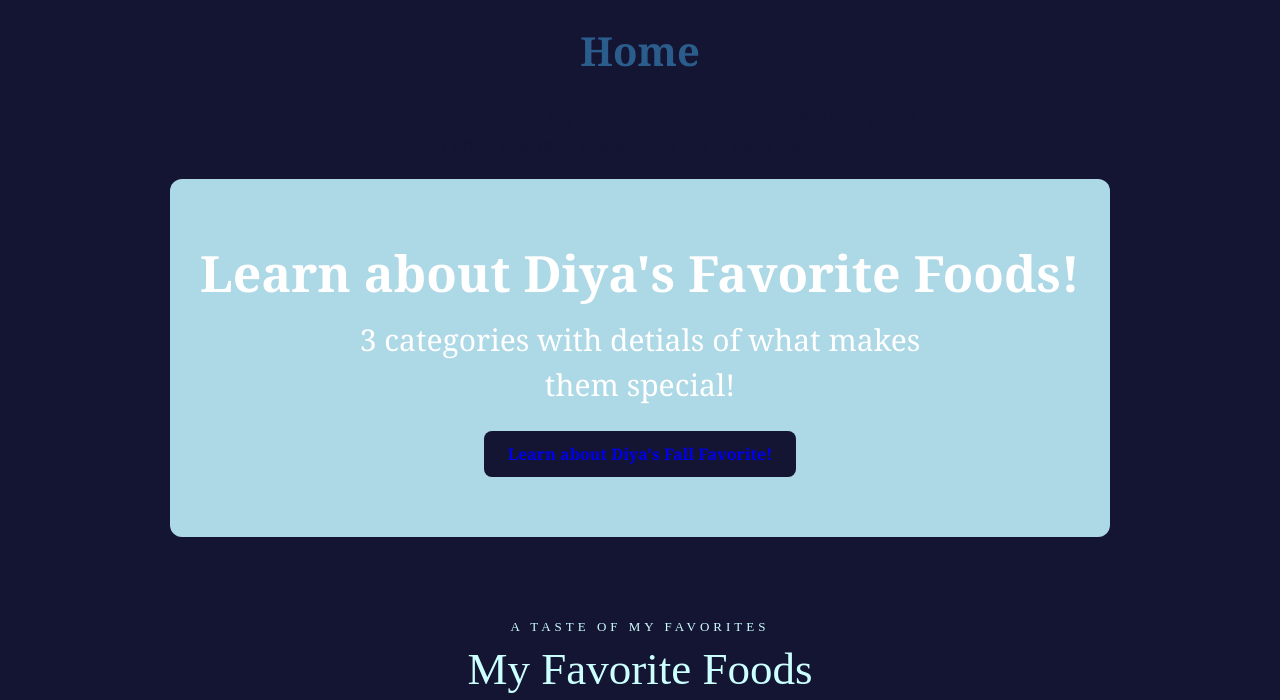
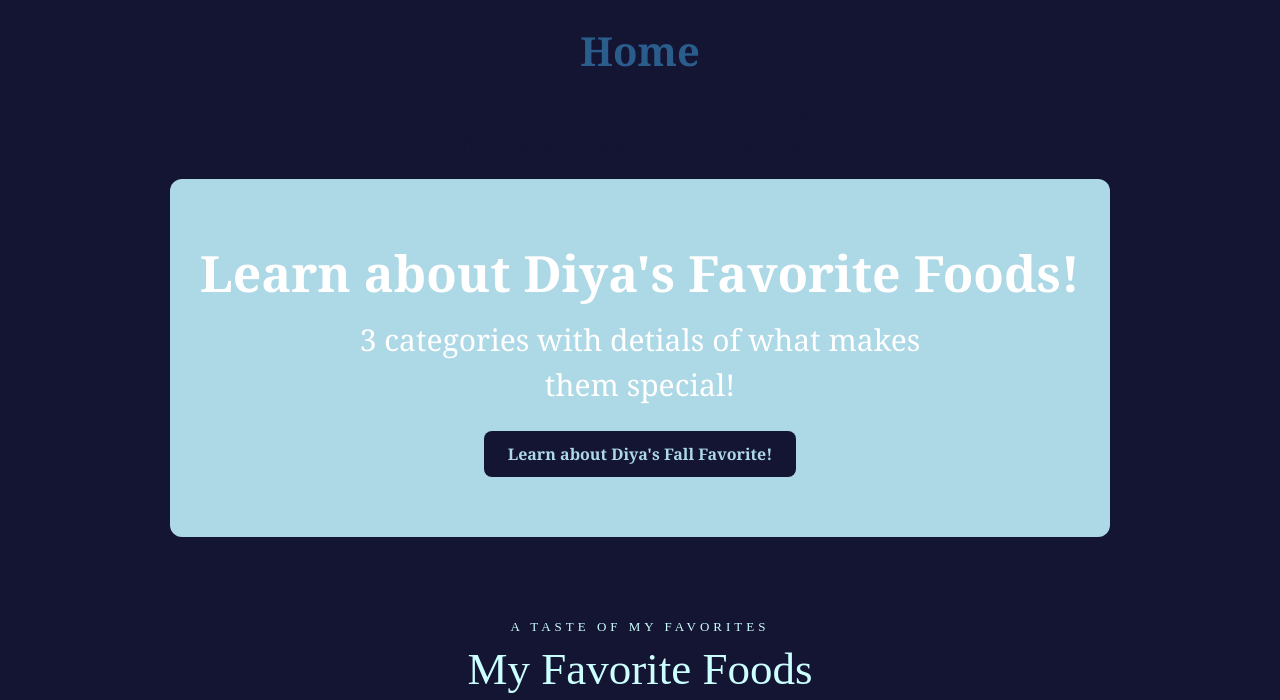
Before and after one commit to dvarma-1/bmis235-html-4, a plain HTML site: page index.html in a window 1280 px wide. Shown: the part 90-790 px from the top of the page. Drawn offline with Linux system fonts and the light colour scheme.

Commit message:
fix text color for button

```diff
--- a/styles.css
+++ b/styles.css
@@ -73,7 +73,7 @@ footer {
 }
 /* BANNER */
 .blk-banner {
-    background-color: lightblue;   /* change to your brand color */
+    background-color:lightblue;   /* change to your brand color */
     color: white;
     text-align: center;
     padding: 60px 20px;
@@ -86,7 +86,7 @@ footer {
 .blk-button {
     display: inline-block;
     background-color:#141433 ;
-    color: #lightblue;              /* same brand color */
+    color:lightblue;              /* same brand color */
     padding: 12px 24px;
     border-radius: 8px;
     font-weight: bold;
```
